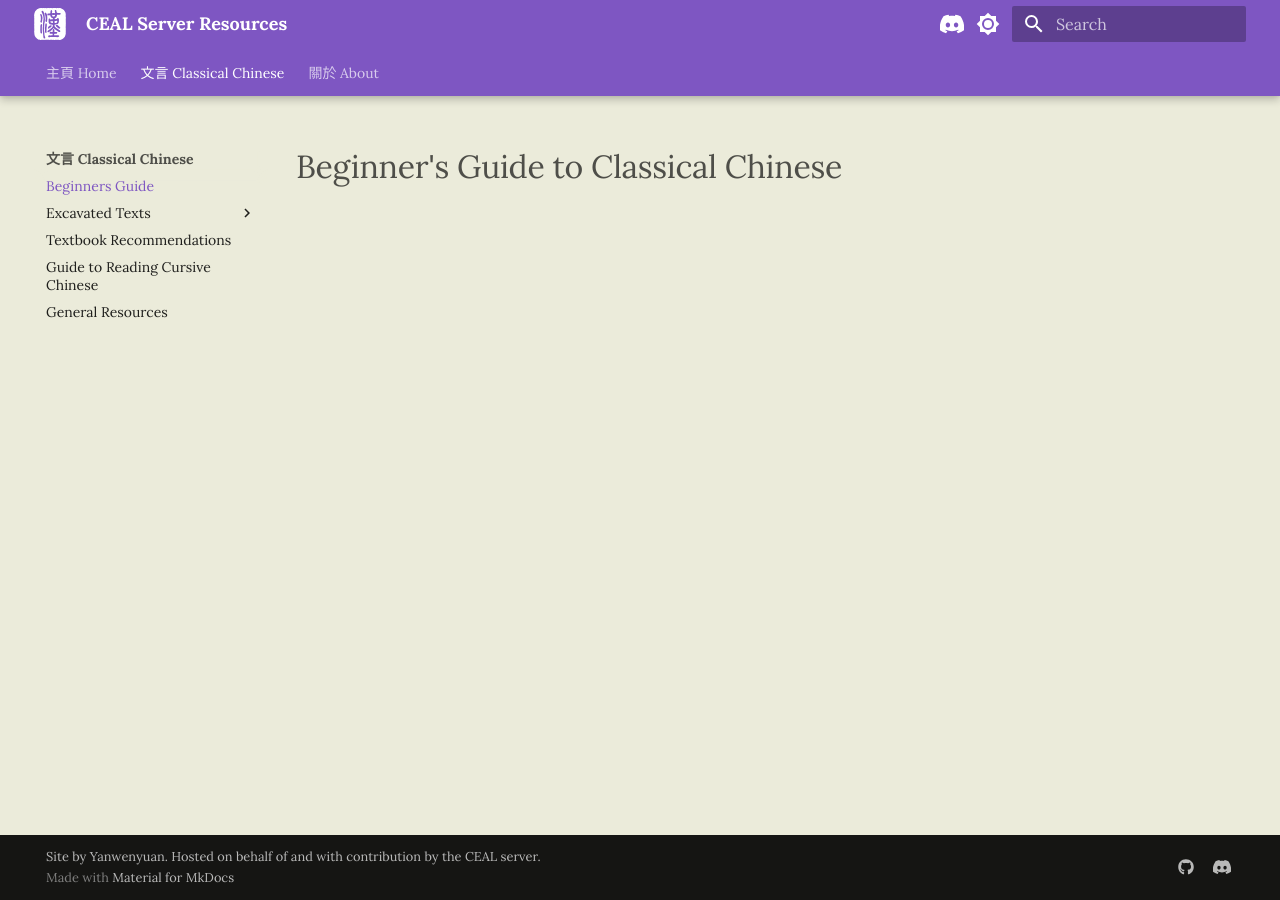
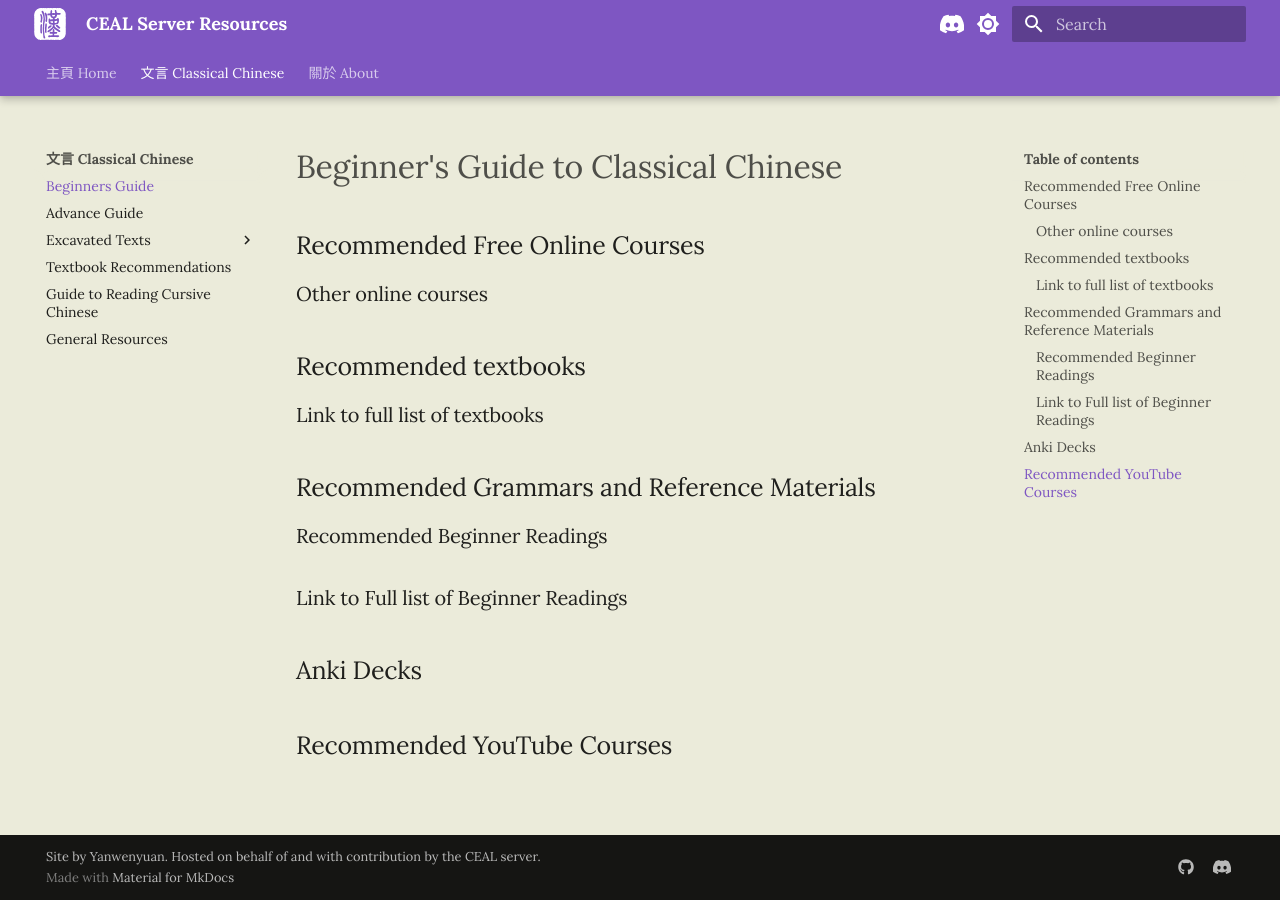
Before and after one commit to yanwenywan/ceal-server-resources, an MkDocs documentation site: the page built from docs/cc/beginners-guide.md, in a window 1280 px wide. Built offline with MkDocs 1.6.1 and Material for MkDocs 9.7.7, drawn with Linux system fonts in a browser that asks for light colours; some web fonts are replaced.

```diff
--- a/docs/cc/beginners-guide.md
+++ b/docs/cc/beginners-guide.md
@@ -1 +1,15 @@
 # Beginner's Guide to Classical Chinese
+
+## Recommended Free Online Courses
+### Other online courses
+
+## Recommended textbooks
+### Link to full list of textbooks
+
+## Recommended Grammars and Reference Materials
+### Recommended Beginner Readings
+### Link to Full list of Beginner Readings
+
+## Anki Decks
+
+## Recommended YouTube Courses
--- a/mkdocs.yml
+++ b/mkdocs.yml
@@ -9,8 +9,10 @@ nav:
   - 主頁 Home: "index.md"
   - 文言 Classical Chinese:
     - Beginners Guide: "cc/beginners-guide.md"  # if you do not specify a title, the first heading in the document is used
+    - Advance Guide: "cc/advane-guide.md"
     - Excavated Texts:
       - Introduction: "cc/excavated/introduction.md"
+      - General: "cc/excavated/general.md"
       - Chu Script:
         - Overview: "cc/excavated/chu/index.md"
     - Textbook Recommendations: "cc/textbook-reccs.md"
```
Also changed, not shown: docs/cc/advane-guide.md (added, +16 -0 lines), docs/cc/excavated/general.md (added, +26 -0 lines), docs/cc/general-resources.md (+21 -1 lines), docs/cc/intermediate-guide.md (added).
